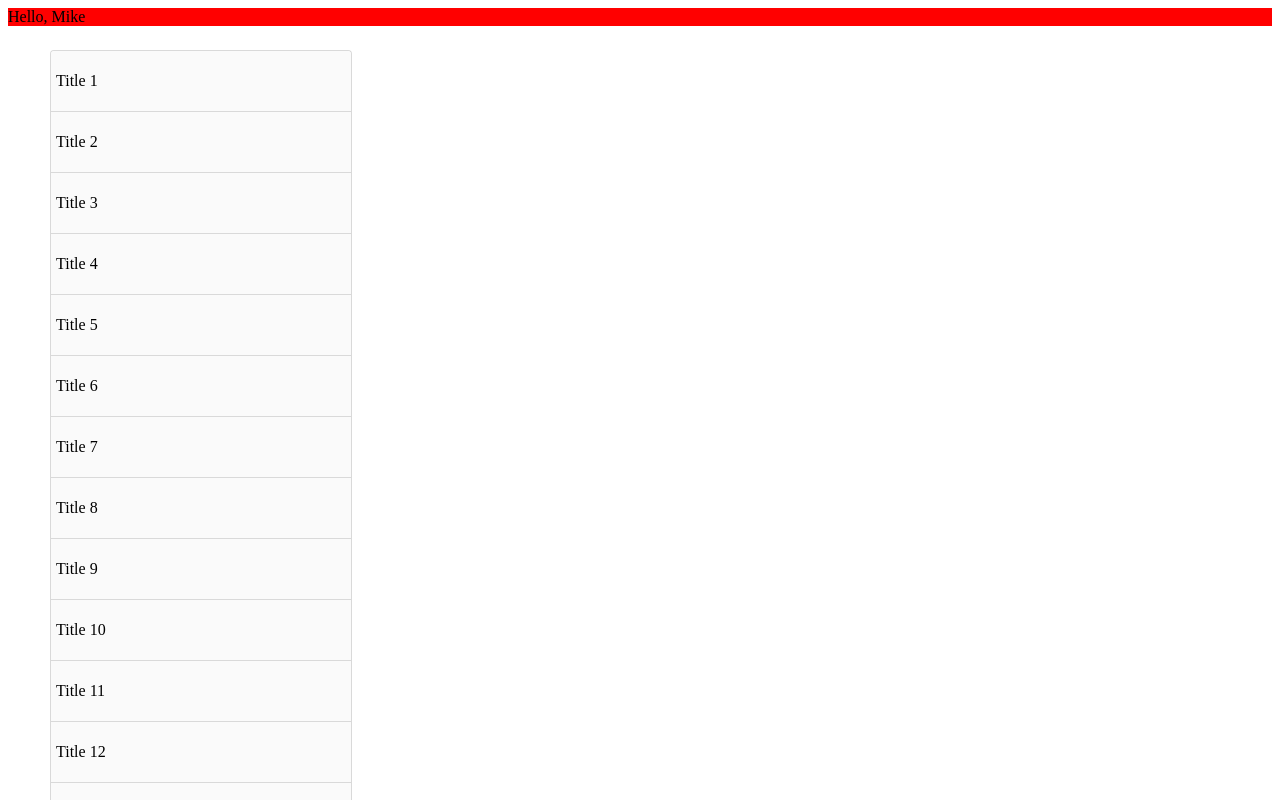
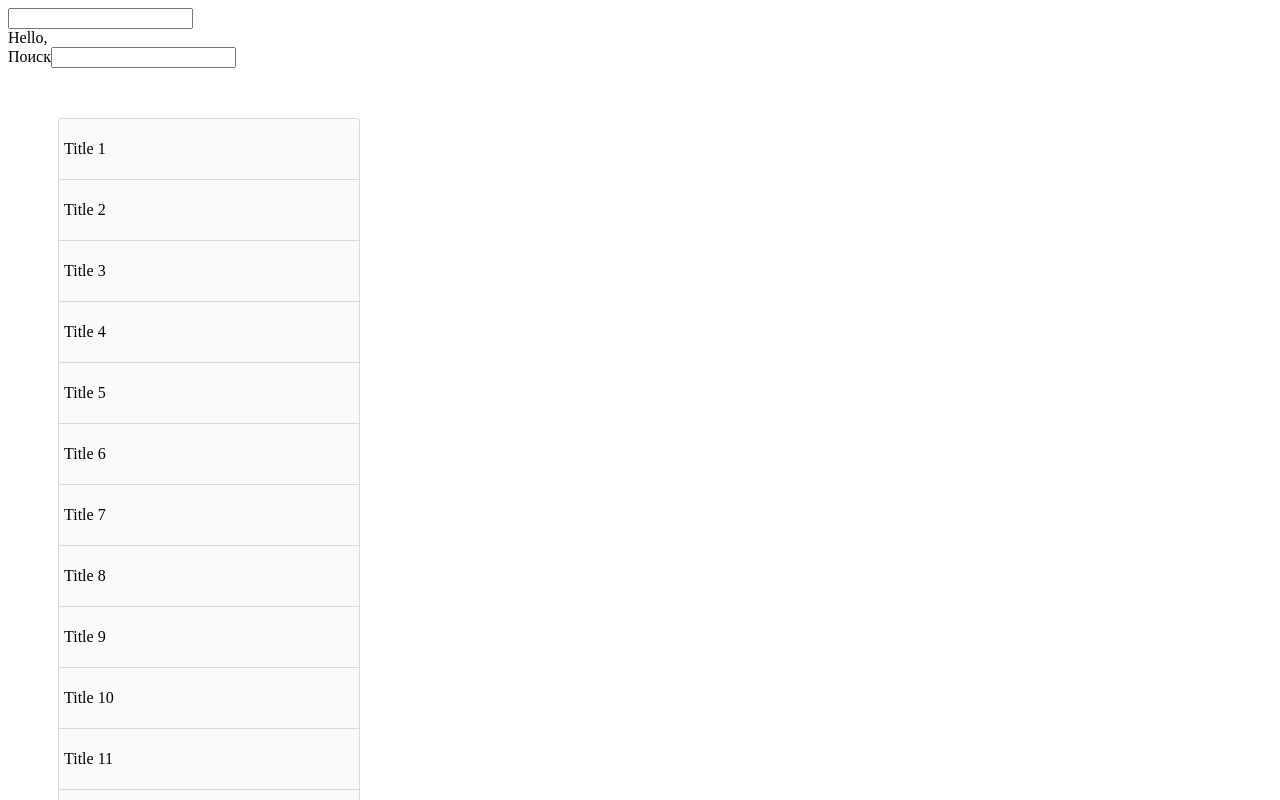
Before and after one commit to Kompoman32/lecture-accordion, a React (Create React App) app: page / in a window 1280 px wide. Shown: the top 800 px of the page. Built offline with nearby package versions, Linux system fonts and the light colour scheme.

Commit message:
remove jquery

```diff
--- a/package.json
+++ b/package.json
@@ -3,6 +3,8 @@
   "version": "0.1.0",
   "private": true,
   "dependencies": {
+    "mobx": "^5.6.0",
+    "mobx-react": "^5.4.2",
     "react": "^16.6.3",
     "react-dom": "^16.6.3",
     "react-scripts": "2.1.1"
--- a/src/accordion.js
+++ b/src/accordion.js
@@ -12,9 +12,20 @@ export class Accordion extends React.Component {
     }
   };
 
+  get filteredElements() {
+    const items = this.props.items;
+    const search = this.props.search;
+    if (!search) {
+      return items || [];
+    }
+
+    return (items || []).filter(
+      item => item.content.toLowerCase().indexOf(search.toLowerCase()) !== -1
+    );
+  }
+
   render() {
-    const { items } = this.props;
-    const elements = items.map(item => (
+    const elements = this.filteredElements.map(item => (
       <AccordionItem
         key={item.id}
         item={item}
--- a/src/generate-items.js
+++ b/src/generate-items.js
@@ -1,10 +1,10 @@
 const lorem =
   "Lorem ipsum dolor sit amet, consectetur adipiscing elit, sed do eiusmod tempor incididunt ut labore et dolore magna aliqua. Ut enim ad minim veniam, quis nostrud exercitation ullamco laboris nisi ut aliquip ex ea commodo consequat. Duis aute irure dolor in reprehenderit in voluptate velit esse cillum dolore eu fugiat nulla pariatur. Excepteur sint occaecat cupidatat non proident, sunt in culpa qui officia deserunt mollit anim id est laborum.";
 
-export function createItems() {
+export function createItems(cnt=100) {
   const items = [];
 
-  for (let i = 1; i < 100; i++) {
+  for (let i = 1; i < cnt; i++) {
     items.push({
       title: `Title ${i}`,
       content: `${lorem} ${i}`,
--- a/src/index.css
+++ b/src/index.css
@@ -3,9 +3,11 @@
   border-bottom: 0;
   border-radius: 4px;
   width: 300px;
-  left: 50px;
-  position: absolute;
-  top: 50px;
+  /*left: 50px;*/
+  /*position: absolute;*/
+  /*top: 50px;*/
+  margin-top: 50px;
+  margin-left: 50px;
 }
 
 .accordion-item {
--- a/src/index.jsx
+++ b/src/index.jsx
@@ -4,19 +4,37 @@ import { createItems } from "./generate-items";
 import { Accordion } from "./accordion";
 import "./index.css";
 
-const items = createItems();
+const items = createItems(3000);
 
 class App extends React.Component {
+  state = { name: "", search: "" };
+
+  onNameChange = ev => {
+    this.setState({ name: ev.currentTarget.value || "" });
+  };
+
+  onSearchChange = ev => {
+    this.setState({ search: ev.currentTarget.value || "" });
+  };
+
   render() {
-    const { userName } = this.props;
+    const { name ,search} = this.state;
     return (
-      <div style={{ backgroundColor: "red" }}>
-        Hello, {userName}
-        <Accordion items={items} />
+      <div>
+        <input type="text" onChange={this.onNameChange} value={name} />
+        <br />
+        Hello, {name}
+        <br />
+        <label>
+          Поиск
+          <input type="text" onChange={this.onSearchChange} value={search} />
+        </label>
+        <br />
+        <Accordion items={items} search={search}/>
       </div>
     );
   }
 }
 
 const root = document.getElementById("root");
-render(<App userName="Mike" />, root);
+render(<App />, root);
```
Also changed, not shown: 2 other files (tests, documents, lock files or other folders).
